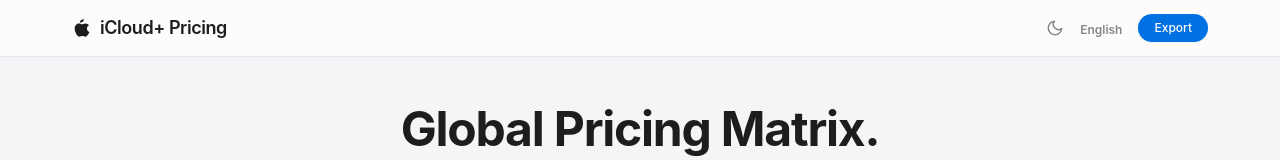
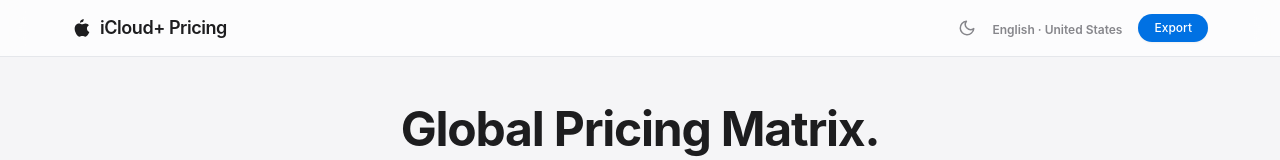
Before and after one commit to WhyWhySeeYa/iCloud-Global-Matrix, a Vue app: page / in a window 1280 px wide. Shown: the top 160 px of the page. Built offline with nearby package versions, Linux system fonts and the light colour scheme; no server answers.

Commit message:
Support configurable locale list

```diff
--- a/src/App.vue
+++ b/src/App.vue
@@ -19,7 +19,7 @@
 // --- 组合式 API (Hooks) 引入 ---
 
 // 1. 多语言翻译逻辑
-const { locale, currentLocaleLabel, t, toggleLocale } = useI18n();
+const { locale, currentLocaleLabel, t, localizeRegion, toggleLocale } = useI18n();
 
 // 2. 主题管理逻辑
 const { isDark, toggleTheme } = useTheme();
@@ -45,6 +45,12 @@
   fetchData,
   toggleSort
 } = usePricingData(t);
+
+const localizedSortedData = computed(() => sortedData.value.map((item) => ({
+  ...item,
+  LocalizedCountry: localizeRegion(item.CountryISO, item.Country),
+  LocalizedCountryZH: localizeRegion(item.CountryISO, item.CountryZH)
+})));
 
 // 4. 导出图片逻辑
 const { saveAsImage } = useExport();
@@ -99,7 +105,7 @@
       <!-- 价格表格区域 (用于截图导出的容器) -->
       <div ref="tableContainer">
         <PricingTable
-          :data="sortedData"
+          :data="localizedSortedData"
           :loading="loading"
           :loading-text="loadingText"
           :error="error"
@@ -114,7 +120,7 @@
       <!-- 底部页脚 -->
       <footer class="mt-12 pb-8 text-center text-xs text-[#86868b]">
         <p>{{ t('dataSource') }}</p>
-        <p class="mt-1">{{ t('lastUpdated') }}: {{ new Date().toLocaleTimeString(locale === 'zh' ? 'zh-CN' : 'en-US') }}</p>
+        <p class="mt-1">{{ t('lastUpdated') }}: {{ new Date().toLocaleTimeString(locale) }}</p>
       </footer>
     </main>
   </div>
--- a/src/components/PricingTable.vue
+++ b/src/components/PricingTable.vue
@@ -66,8 +66,8 @@
           <div class="flex items-center gap-2 md:gap-3">
             <span class="text-[#86868b] text-xs w-4 md:w-5 text-right shrink-0">{{ scope.$index + 1 }}</span>
             <div class="flex flex-col min-w-0">
-              <span class="font-medium text-[#1d1d1f] dark:text-white truncate">{{ scope.row.CountryZH }}</span>
-              <span class="text-[10px] text-[#86868b] truncate">{{ scope.row.Country }}</span>
+              <span class="font-medium text-[#1d1d1f] dark:text-white truncate">{{ scope.row.LocalizedCountryZH || scope.row.CountryZH }}</span>
+              <span class="text-[10px] text-[#86868b] truncate">{{ scope.row.LocalizedCountry || scope.row.Country }}</span>
             </div>
           </div>
         </template>
--- a/src/composables/useI18n.js
+++ b/src/composables/useI18n.js
@@ -1,10 +1,10 @@
 /**
  * @file useI18n.js
- * @description 简单多语言翻译 Hook，支持通过环境变量设置默认语言
+ * @description 多语言翻译 Hook，支持通过环境变量数组配置可选语言区域
  */
 import { computed, ref } from 'vue';
 
-const DEFAULT_LOCALE = import.meta.env.VITE_DEFAULT_LOCALE || 'en';
+const LOCALE_CONFIG = import.meta.env.VITE_DEFAULT_LOCALE || '["en-US","zh-CN"]';
 const STORAGE_KEY = 'icloud-pricing-locale';
 
 const messages = {
@@ -42,35 +42,92 @@
   }
 };
 
+const parseLocaleConfig = (value) => {
+  if (!value) return ['en-US', 'zh-CN'];
+
+  try {
+    const parsed = JSON.parse(value);
+    if (Array.isArray(parsed)) return parsed;
+  } catch {
+    // 兼容 VITE_DEFAULT_LOCALE=en-US,zh-CN 这种写法
+  }
+
+  return value.split(',');
+};
+
 const normalizeLocale = (locale) => {
-  if (!locale) return 'en';
-  const normalized = locale.toLowerCase();
+  const normalized = String(locale || 'en-US').trim().replace('_', '-');
+
+  try {
+    return Intl.getCanonicalLocales(normalized)[0] || 'en-US';
+  } catch {
+    return 'en-US';
+  }
+};
+
+const configuredLocales = [...new Set(parseLocaleConfig(LOCALE_CONFIG).map(normalizeLocale))];
+const supportedLocales = configuredLocales.length > 0 ? configuredLocales : ['en-US', 'zh-CN'];
+
+const getMessageLocale = (value) => {
+  const normalized = normalizeLocale(value).toLowerCase();
   if (normalized.startsWith('zh')) return 'zh';
   return 'en';
 };
 
-const initialLocale = normalizeLocale(
-  localStorage.getItem(STORAGE_KEY) || DEFAULT_LOCALE || navigator.language
-);
+const getLocaleLabel = (value) => {
+  const normalized = normalizeLocale(value);
+  const languageNames = new Intl.DisplayNames([normalized, 'en-US'], { type: 'language' });
+  const regionNames = new Intl.DisplayNames([normalized, 'en-US'], { type: 'region' });
+  const [language, region] = normalized.split('-');
+  const languageLabel = languageNames.of(language) || normalized;
+  const regionLabel = region ? regionNames.of(region) : '';
 
-const locale = ref(initialLocale);
+  return regionLabel ? `${languageLabel} · ${regionLabel}` : languageLabel;
+};
+
+const getInitialLocale = () => {
+  const savedLocale = localStorage.getItem(STORAGE_KEY);
+  const browserLocale = navigator.language;
+  const candidates = [savedLocale, browserLocale, ...supportedLocales].filter(Boolean).map(normalizeLocale);
+
+  return candidates.find((candidate) => supportedLocales.includes(candidate)) || supportedLocales[0];
+};
+
+const locale = ref(getInitialLocale());
 
 export function useI18n() {
-  const availableLocales = [
-    { value: 'en', label: 'English' },
-    { value: 'zh', label: '中文' }
-  ];
+  const availableLocales = supportedLocales.map((value) => ({
+    value,
+    label: getLocaleLabel(value)
+  }));
 
-  const t = (key) => messages[locale.value]?.[key] || messages.en[key] || key;
+  const t = (key) => {
+    const messageLocale = getMessageLocale(locale.value);
+    return messages[messageLocale]?.[key] || messages.en[key] || key;
+  };
+
+  const localizeRegion = (countryISO, fallbackName) => {
+    if (!countryISO || countryISO === 'UN') return fallbackName;
+
+    try {
+      const regionNames = new Intl.DisplayNames([locale.value, 'en-US'], { type: 'region' });
+      return regionNames.of(countryISO) || fallbackName;
+    } catch {
+      return fallbackName;
+    }
+  };
 
   const setLocale = (nextLocale) => {
-    locale.value = normalizeLocale(nextLocale);
+    const normalized = normalizeLocale(nextLocale);
+    locale.value = supportedLocales.includes(normalized) ? normalized : supportedLocales[0];
     localStorage.setItem(STORAGE_KEY, locale.value);
-    document.documentElement.lang = locale.value === 'zh' ? 'zh-CN' : 'en';
+    document.documentElement.lang = locale.value;
   };
 
   const toggleLocale = () => {
-    setLocale(locale.value === 'zh' ? 'en' : 'zh');
+    const currentIndex = supportedLocales.indexOf(locale.value);
+    const nextIndex = currentIndex >= 0 ? (currentIndex + 1) % supportedLocales.length : 0;
+    setLocale(supportedLocales[nextIndex]);
   };
 
   setLocale(locale.value);
@@ -78,8 +135,9 @@
   return {
     locale,
     availableLocales,
-    currentLocaleLabel: computed(() => availableLocales.find((item) => item.value === locale.value)?.label || 'English'),
+    currentLocaleLabel: computed(() => availableLocales.find((item) => item.value === locale.value)?.label || locale.value),
     t,
+    localizeRegion,
     setLocale,
     toggleLocale
   };
```
Also changed, not shown: 2 other files (tests, documents, lock files or other folders).
